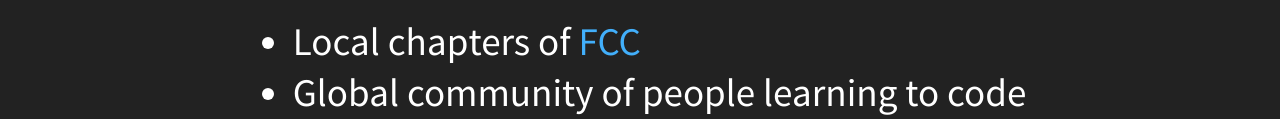
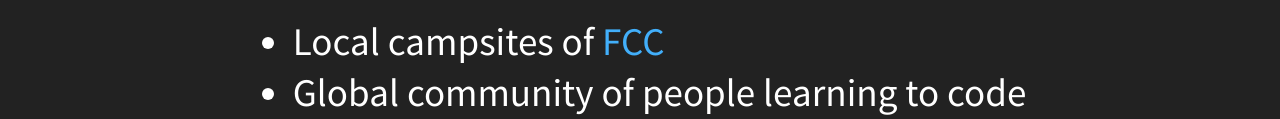
Before and after one commit to rxsharp/welcome-to-fcc, a website: page index.html in a window 1280 px wide. Both pictures are taken after a click on the button 1251 px from the left and 734 px from the top of the page. Shown: the part 308-427 px from the top of the page. Drawn offline with Linux system fonts and the light colour scheme.

Commit message:
Change "chapters" of FCC to "campsites" of FCC

```diff
--- a/index.html
+++ b/index.html
@@ -52,7 +52,7 @@
 			<section>
 				<h2 class="heading">What is Free Code Camp?</h2>
 				<ul>
-					<li>Local chapters of <a href="https://github.com/FreeCodeCamp/FreeCodeCamp/wiki/List-of-Free-Code-Camp-city-based-Campsites" target="_blank">FCC</a></li>
+					<li>Local campsites of <a href="https://github.com/FreeCodeCamp/FreeCodeCamp/wiki/List-of-Free-Code-Camp-city-based-Campsites" target="_blank">FCC</a></li>
 					<li>Global community of people learning to code</li>
 					<li>Specializes in = [beginners, JavaScript];</li>
 					<li>Anybody can .join()!</li>
```
